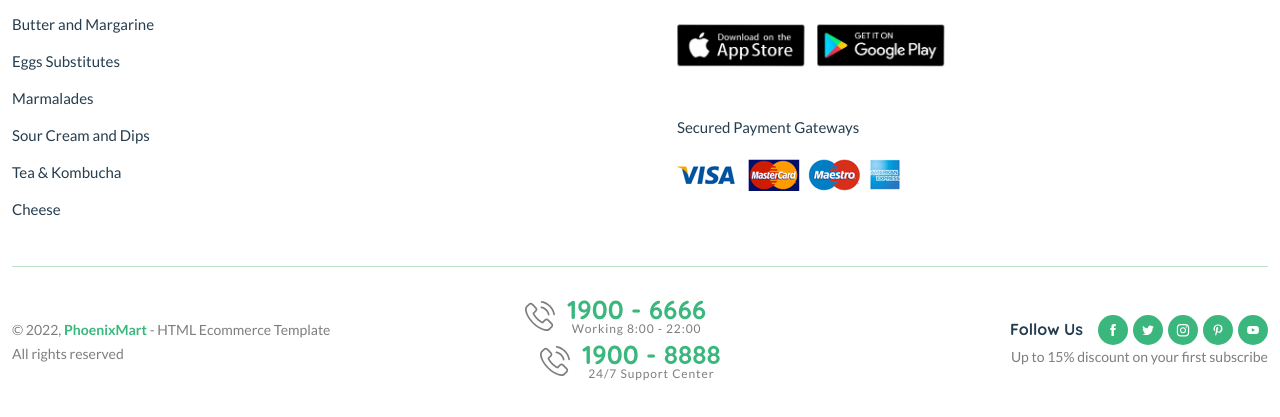
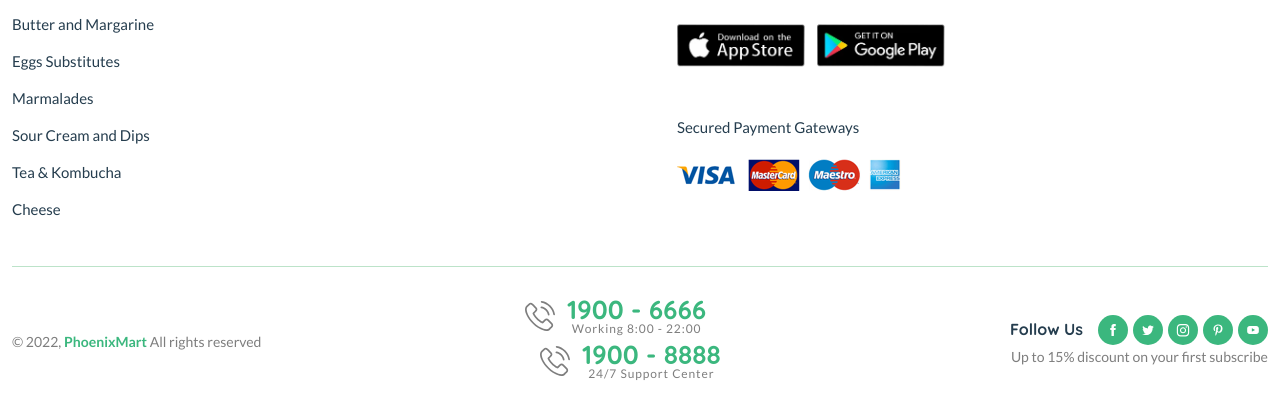
Before and after one commit to TechieNerdSolutions/PhoenixMart, a Django app: template templates/core/index.html in a window 1280 px wide. Shown: the part 4169-4586 px from the top of the page. Run offline with Django 3.2, Linux system fonts and the light colour scheme; the template is opened without the code that fills it, so the values that code supplies are empty; some libraries are stand-ins or nearby versions.

Commit message:
fix footer bug

```diff
--- a/templates/partials/base.html
+++ b/templates/partials/base.html
@@ -881,7 +881,7 @@
                     <div class="footer-bottom"></div>
                 </div>
                 <div class="col-xl-4 col-lg-6 col-md-6">
-                    <p class="font-sm mb-0">&copy; 2022, <strong class="text-brand">PhoenixMart</strong> - HTML Ecommerce Template <br />All rights reserved</p>
+                    <p class="font-sm mb-0">&copy; 2022, <strong class="text-brand">PhoenixMart</strong> All rights reserved</p>
                 </div>
                 <div class="col-xl-4 col-lg-6 text-center d-none d-xl-block">
                     <div class="hotline d-lg-inline-flex mr-30">
```
